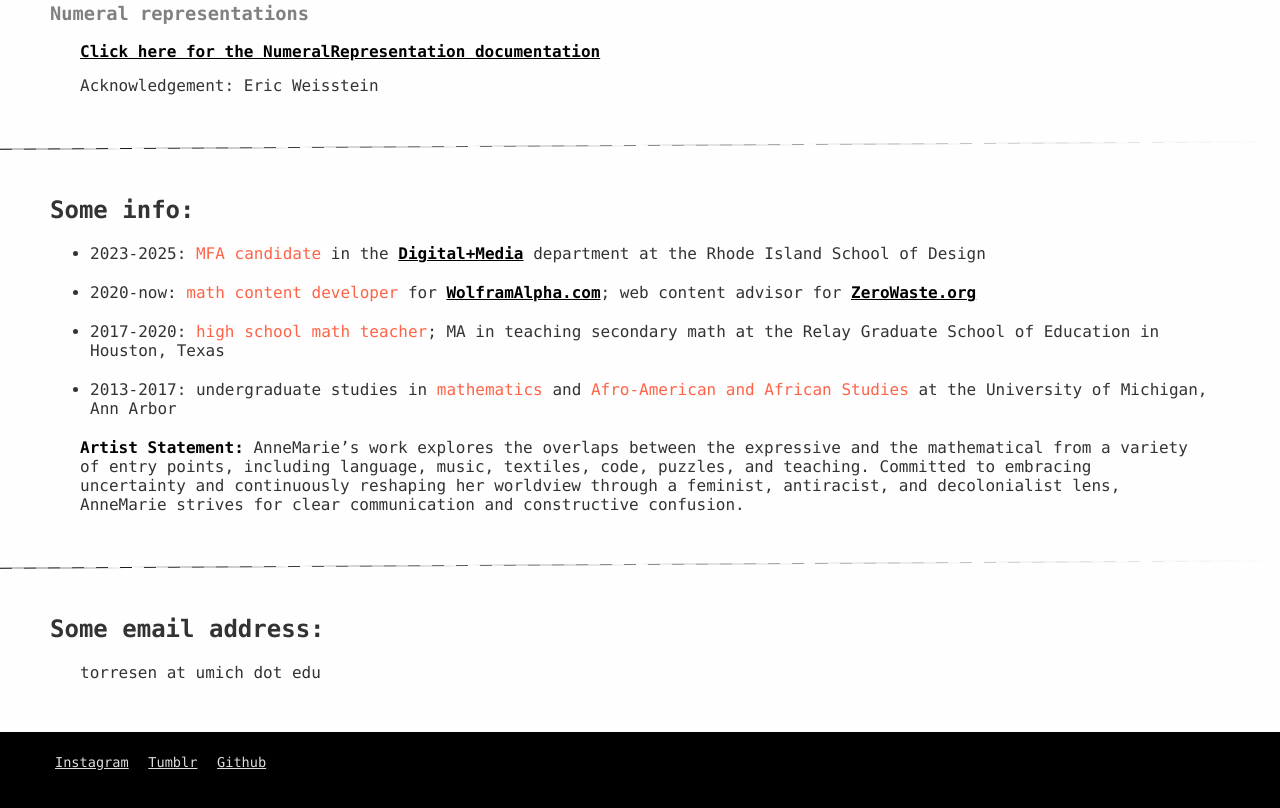
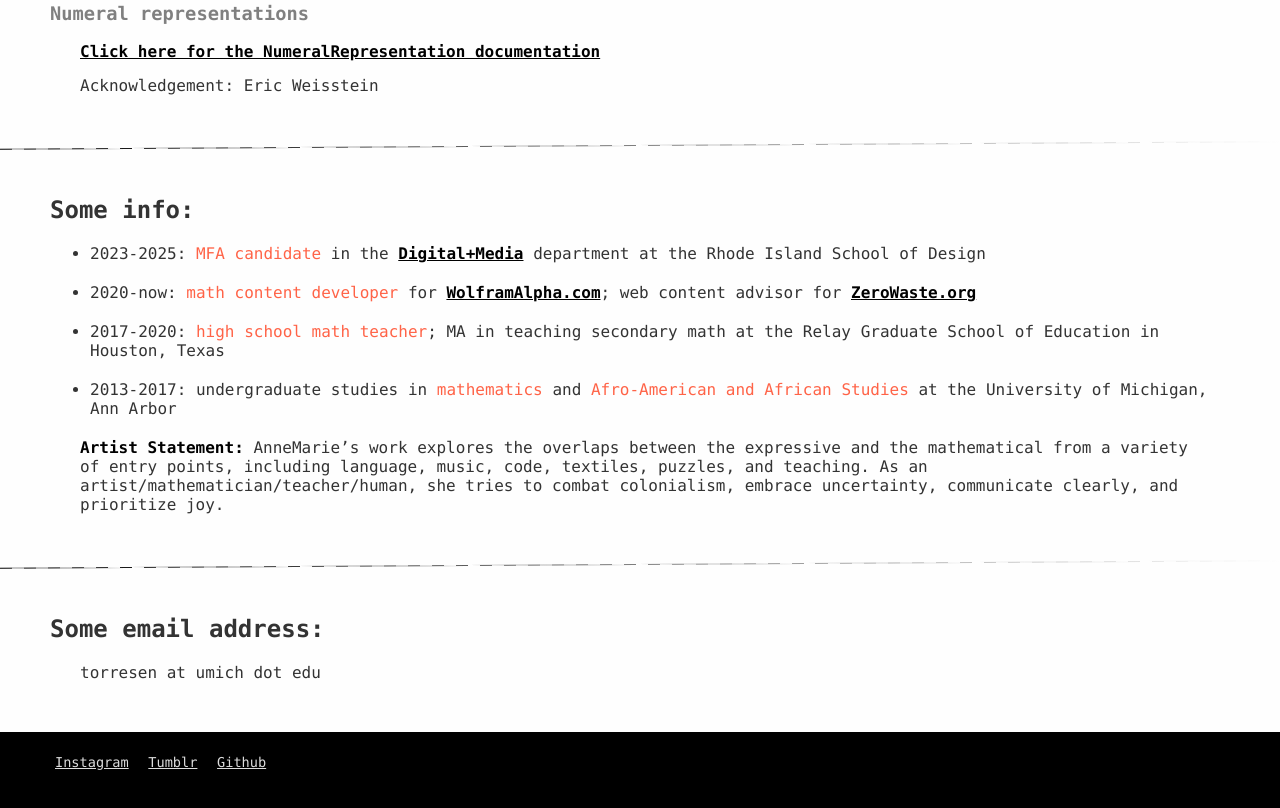
Before and after one commit to atorresen/art, a plain HTML site: page index.html in a window 1280 px wide. Shown: the part 677-1485 px from the top of the page. Drawn offline with Linux system fonts and the light colour scheme.

Commit message:
Make artist statement slightly less pretentious, hopefully

```diff
--- a/index.html
+++ b/index.html
@@ -74,9 +74,8 @@
 
   <p><span class="ptitle">Artist Statement: </span>
     AnneMarie’s work explores the overlaps between the expressive and the mathematical from a variety of entry points,
-    including language, music, textiles, code, puzzles, and teaching.
-    Committed to embracing uncertainty and continuously reshaping her worldview through a feminist, antiracist,
-    and decolonialist lens, AnneMarie strives for clear communication and constructive confusion.
+    including language, music, code, textiles, puzzles, and teaching.
+    As an artist/mathematician/teacher/human, she tries to combat colonialism, embrace uncertainty, communicate clearly, and prioritize joy.
   </p>
 
   <hr>
```
